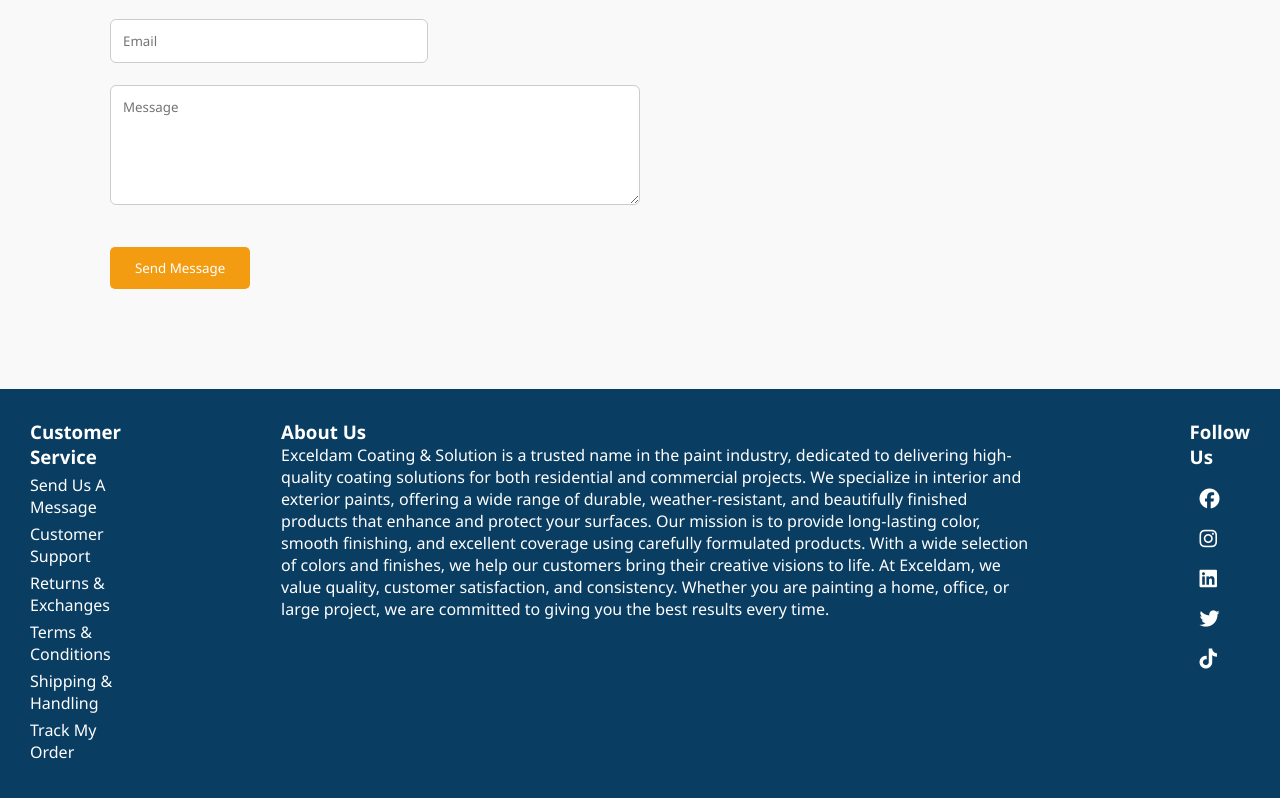
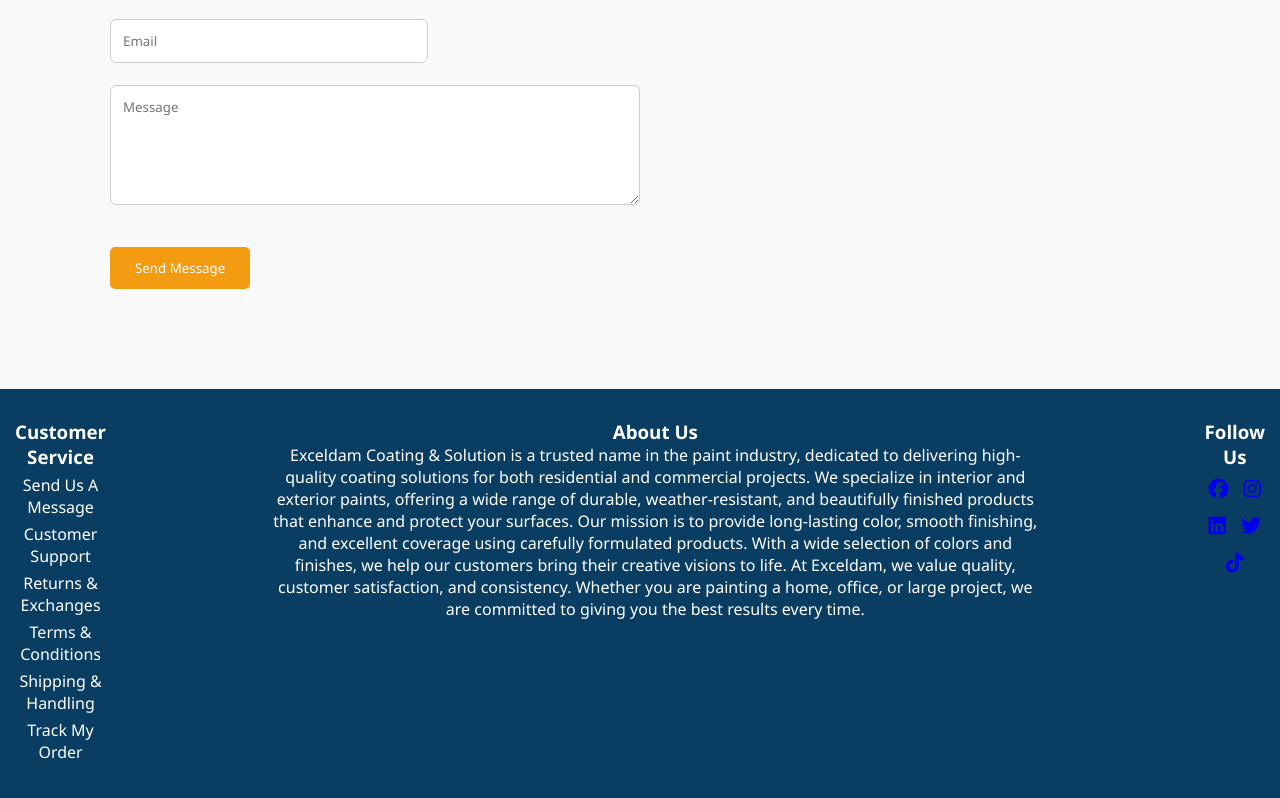
Before and after one commit to Dammy7942/exceldam-coating-solution, a plain HTML site: page index.html in a window 1280 px wide. Shown: the part 3370-4168 px from the top of the page. Drawn offline with Linux system fonts and the light colour scheme; a script that the page names is missing.

Commit message:
fix follow us moblie issue

```diff
--- a/index.html
+++ b/index.html
@@ -55,11 +55,33 @@ padding: 20px;
 .card{padding:20px;background:#fff;border-radius:12px;text-align:center;box-shadow:0 5px 15px rgba(0,0,0,0.1);cursor:pointer}
 .card:hover{transform:translateY(-5px)}
 .hidden{display:none;}
-footer{background:#0a3d62;color:#fff;padding:30px}
-.social i{ color: white;margin:10px;font-size:20px;cursor:pointer}
+footer{
+  background:#0a3d62;
+  color:#fff;
+  padding:30px 15px;
+  text-align:center;
+}
+
+.social{
+  display:flex;
+  justify-content:center;
+  gap:15px;
+  flex-wrap:wrap;
+}
+
+.social i{
+  font-size:20px;
+  cursor:pointer;
+}
 .cart{background:#fff;padding:15px;border-radius:10px;margin-top:10px}
 .navbar{display: flex; flex-direction: columnn; justify-content: space-between; gap:10rem;}
-.follow{display: flex; flex-direction: column; justify-content: space-betweeb; row; gap:10px;}
+.follow{
+  display: flex;
+  flex-direction: column;
+  align-items: center;
+  text-align: center;
+  gap: 10px;
+}
 .cs-item{
 cursor:pointer;
 margin:5px 0;
@@ -157,8 +179,21 @@ scroll-margin-top:80px;
     display: flex;
     justify-content: center;
     flex-wrap: wrap;
+    gap: 12px;
   }
-
+  .follow{
+    display: flex;
+    flex-direction: row; /* change to row */
+    justify-content: center;
+    align-items: center;
+    flex-wrap: wrap;
+    gap: 15px;
+    width: 100%;
+    margin-top: 20px;
+  }
+ .follow h3{
+    font-size: 18px;
+  }
 }
 
 </style>
```
